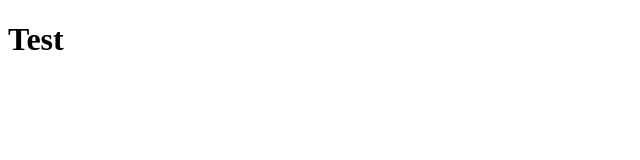
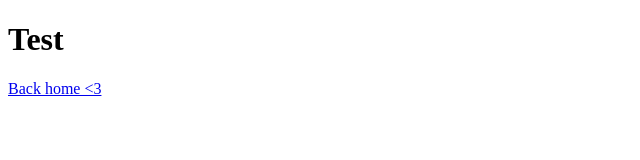
Before and after one commit to Jonatanjon26/Tugas-PBW, a plain HTML site: page cv.html in a window 1280 px wide. Shown: the whole page, without its empty margins (0-640 px from the left). Drawn offline with Linux system fonts and the light colour scheme.

Commit message:
added back home link in cv.html

```diff
--- a/cv.html
+++ b/cv.html
@@ -8,5 +8,10 @@
 
 <body>
     <h1>Test</h1>
+
+
+
+
+    <a href="./cv.html" rel="noopener noreferrer" >Back home <3 </a>
 </body>
 </html>
```
